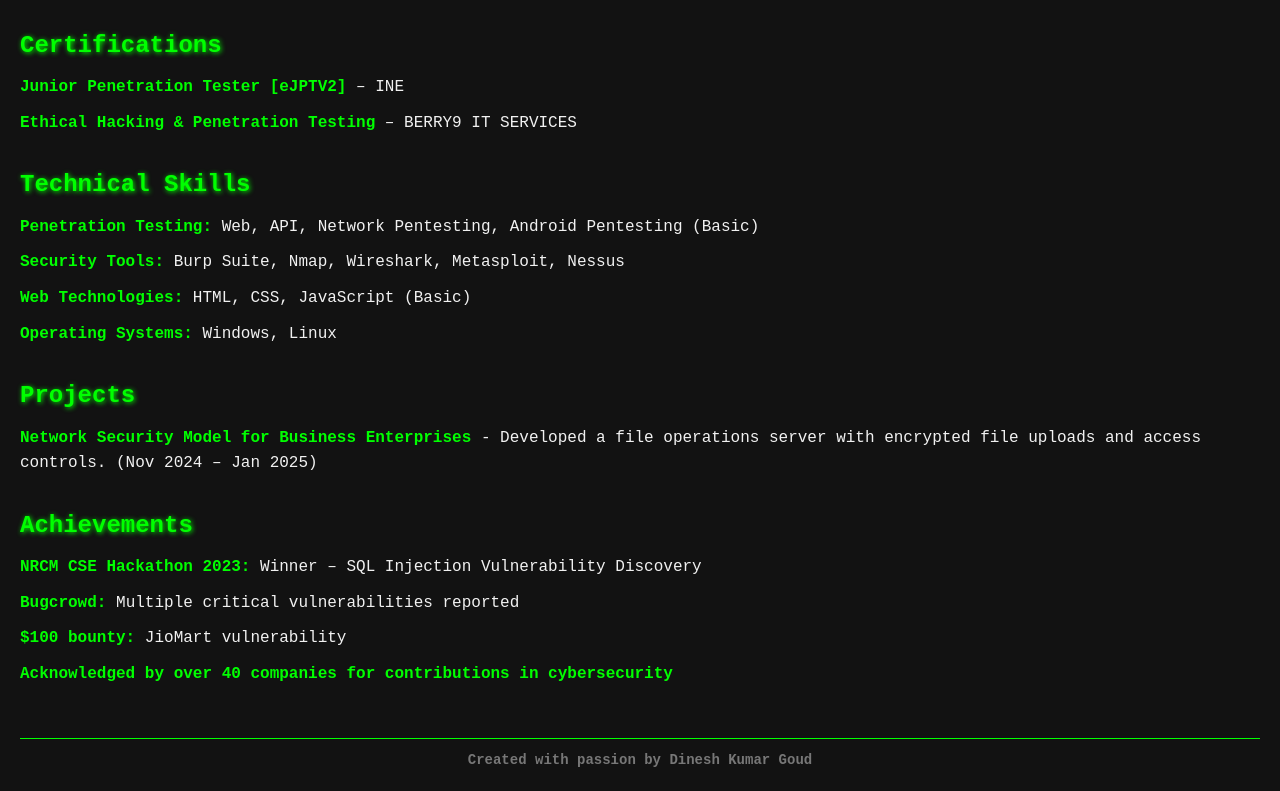
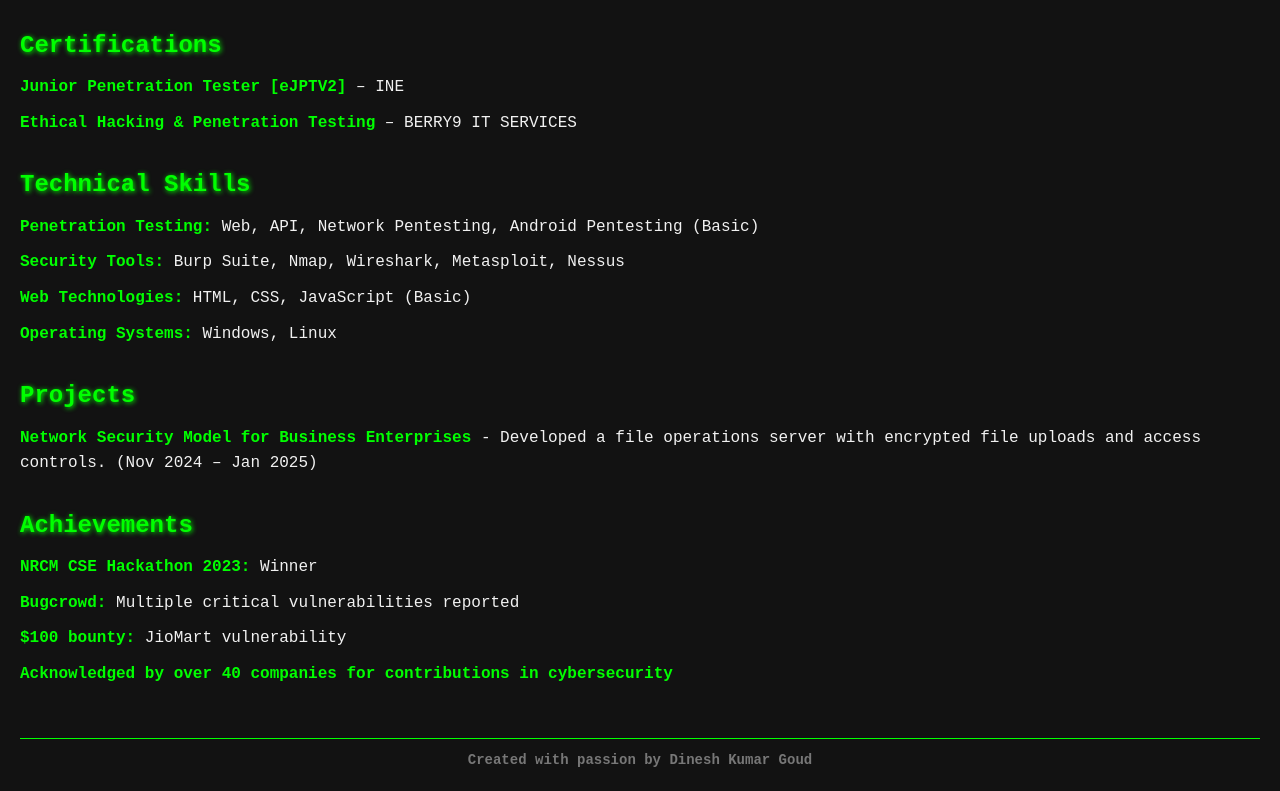
Before and after one commit to xeroboy/portfolio, a plain HTML site: page index.html in a window 1280 px wide. Shown: the part 527-1318 px from the top of the page. Drawn offline with Linux system fonts and the light colour scheme.

Commit message:
Update index.html

```diff
--- a/index.html
+++ b/index.html
@@ -60,7 +60,7 @@
     <section class="achievements">
         <h2>Achievements</h2>
         <ul>
-            <li><strong>NRCM CSE Hackathon 2023:</strong> Winner – SQL Injection Vulnerability Discovery</li>
+            <li><strong>NRCM CSE Hackathon 2023:</strong> Winner</li>
             <li><strong>Bugcrowd:</strong> Multiple critical vulnerabilities reported</li>
             <li><strong>$100 bounty:</strong> JioMart vulnerability</li>
             <li><strong>Acknowledged by over 40 companies for contributions in cybersecurity</li>
```
